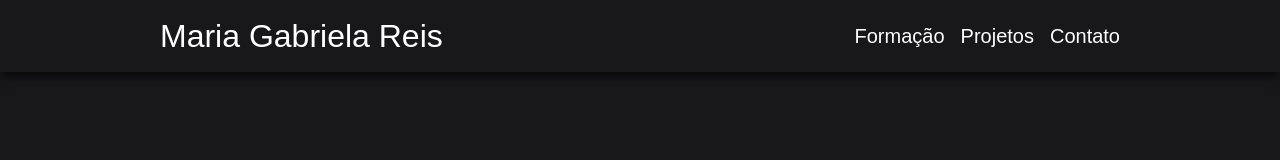
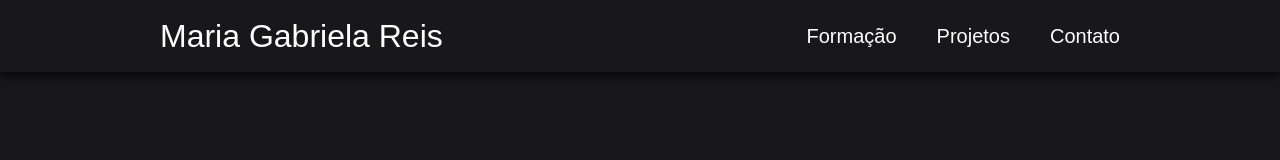
Before and after one commit to MariaGabrielaReis/MariaGabrielaReis.github.io, a React (Create React App) app: page / in a window 1280 px wide. Shown: the top 160 px of the page. Built offline with nearby package versions, Linux system fonts and the light colour scheme; a web font is replaced by a local one.

Commit message:
fix: change navbar spacing

```diff
--- a/src/components/Header/style.ts
+++ b/src/components/Header/style.ts
@@ -19,7 +19,7 @@ export const Name = styled.h3`
 export const Link = styled.a`
   font-size: ${(props) => props.theme.fontSizes.headerLink};
 
-  padding-left: 1rem;
+  padding-left: 2.5rem;
 `;
 
 export const Navbar = styled.div`
```
